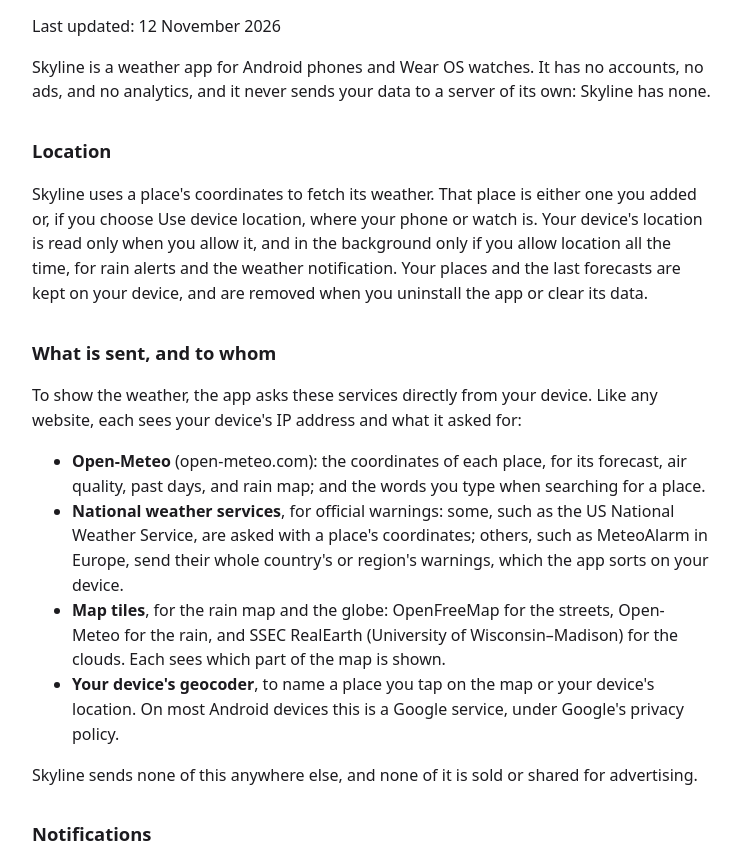
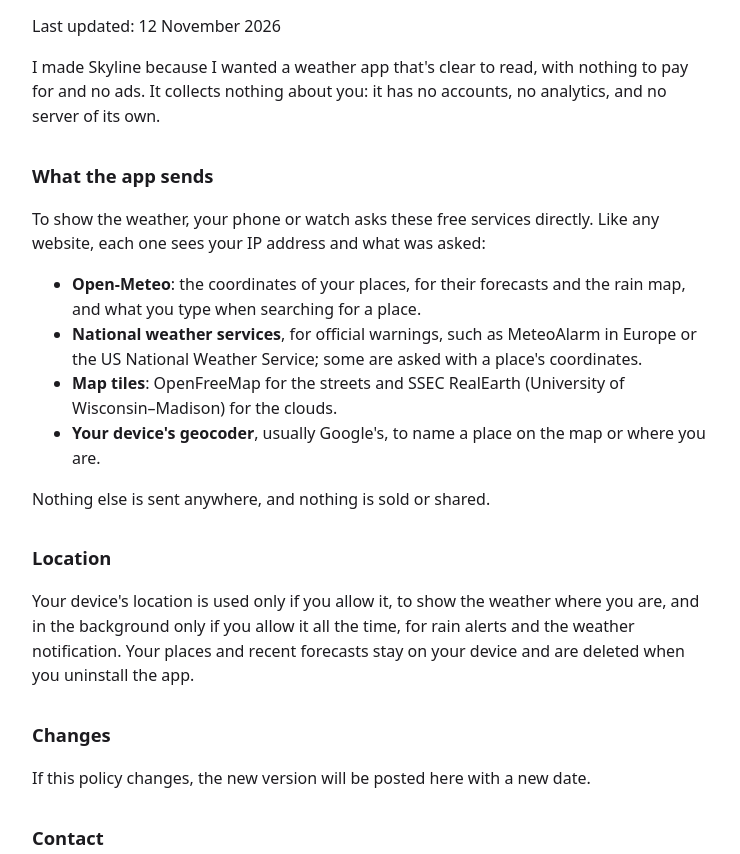
Before and after one commit to arrufat/skyline, a plain HTML site: page privacy.html in a window 1280 px wide. Shown: the part 98-952 px from the top of the page, without its empty margins (268-1008 px from the left). Drawn offline with Linux system fonts and the light colour scheme.

Commit message:
Say why Skyline exists, and simplify the privacy policy

```diff
--- a/privacy.html
+++ b/privacy.html
@@ -16,26 +16,20 @@
 <h1><a href="./"><img src="icon.png" alt="Skyline"></a>Skyline privacy policy</h1>
 <p>Last updated: 12 November 2026</p>
 
-<p>Skyline is a weather app for Android phones and Wear OS watches. It has no accounts, no ads, and no analytics, and it never sends your data to a server of its own: Skyline has none.</p>
+<p>I made Skyline because I wanted a weather app that's clear to read, with nothing to pay for and no ads. It collects nothing about you: it has no accounts, no analytics, and no server of its own.</p>
+
+<h2>What the app sends</h2>
+<p>To show the weather, your phone or watch asks these free services directly. Like any website, each one sees your IP address and what was asked:</p>
+<ul>
+  <li><strong>Open-Meteo</strong>: the coordinates of your places, for their forecasts and the rain map, and what you type when searching for a place.</li>
+  <li><strong>National weather services</strong>, for official warnings, such as MeteoAlarm in Europe or the US National Weather Service; some are asked with a place's coordinates.</li>
+  <li><strong>Map tiles</strong>: OpenFreeMap for the streets and SSEC RealEarth (University of Wisconsin–Madison) for the clouds.</li>
+  <li><strong>Your device's geocoder</strong>, usually Google's, to name a place on the map or where you are.</li>
+</ul>
+<p>Nothing else is sent anywhere, and nothing is sold or shared.</p>
 
 <h2>Location</h2>
-<p>Skyline uses a place's coordinates to fetch its weather. That place is either one you added or, if you choose Use device location, where your phone or watch is. Your device's location is read only when you allow it, and in the background only if you allow location all the time, for rain alerts and the weather notification. Your places and the last forecasts are kept on your device, and are removed when you uninstall the app or clear its data.</p>
-
-<h2>What is sent, and to whom</h2>
-<p>To show the weather, the app asks these services directly from your device. Like any website, each sees your device's IP address and what it asked for:</p>
-<ul>
-  <li><strong>Open-Meteo</strong> (open-meteo.com): the coordinates of each place, for its forecast, air quality, past days, and rain map; and the words you type when searching for a place.</li>
-  <li><strong>National weather services</strong>, for official warnings: some, such as the US National Weather Service, are asked with a place's coordinates; others, such as MeteoAlarm in Europe, send their whole country's or region's warnings, which the app sorts on your device.</li>
-  <li><strong>Map tiles</strong>, for the rain map and the globe: OpenFreeMap for the streets, Open-Meteo for the rain, and SSEC RealEarth (University of Wisconsin–Madison) for the clouds. Each sees which part of the map is shown.</li>
-  <li><strong>Your device's geocoder</strong>, to name a place you tap on the map or your device's location. On most Android devices this is a Google service, under Google's privacy policy.</li>
-</ul>
-<p>Skyline sends none of this anywhere else, and none of it is sold or shared for advertising.</p>
-
-<h2>Notifications</h2>
-<p>Rain alerts and the weather notification are worked out on your device from the forecasts above. They are off until you turn them on.</p>
-
-<h2>Children</h2>
-<p>Skyline is not directed at children and collects nothing from anyone.</p>
+<p>Your device's location is used only if you allow it, to show the weather where you are, and in the background only if you allow it all the time, for rain alerts and the weather notification. Your places and recent forecasts stay on your device and are deleted when you uninstall the app.</p>
 
 <h2>Changes</h2>
 <p>If this policy changes, the new version will be posted here with a new date.</p>
```
Also changed, not shown: index.html (+1 -1 lines).
